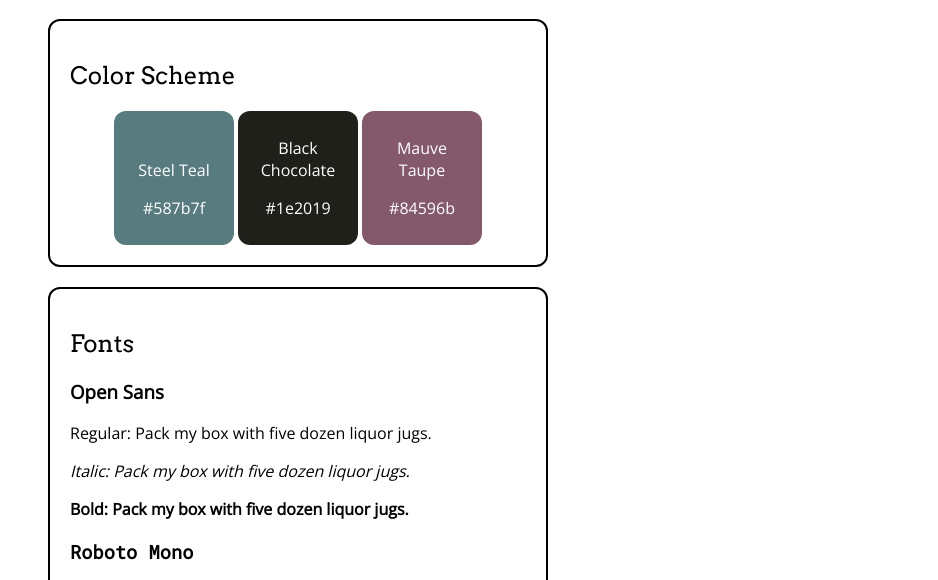
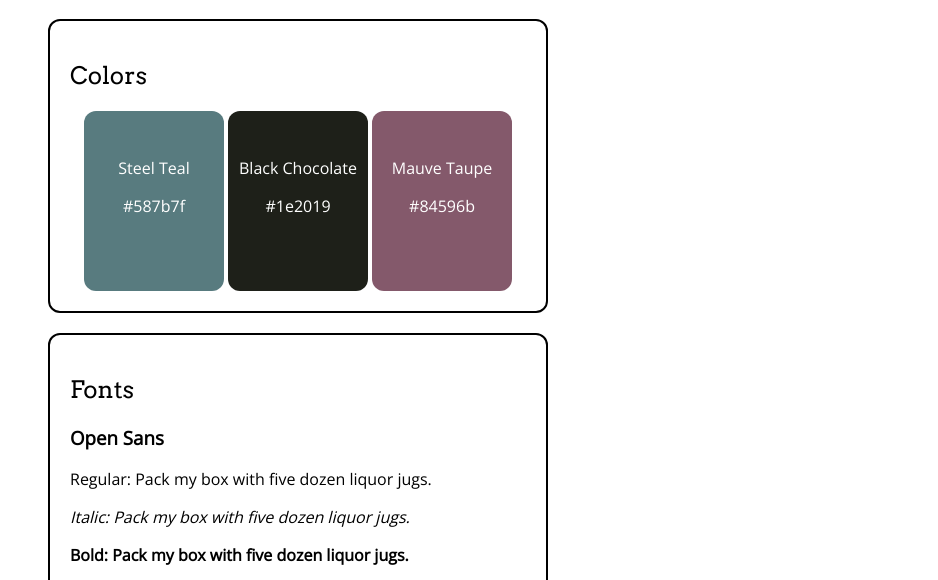
Before and after one commit to LucasVance/website-design-system, a plain HTML site: page index.html in a window 1280 px wide. Shown: the part 64-644 px from the top of the page, without its empty margins (342-1280 px from the left). Drawn offline with nearby package versions, Linux system fonts and the light colour scheme.

Commit message:
Changed color boxes

```diff
--- a/index.html
+++ b/index.html
@@ -27,11 +27,11 @@
         <h1>Website Design System</h1>
 
         <div class="container">
-            <h2>Color Scheme</h2>
+            <h2>Colors</h2>
 
             <div id="colors">
                 <div class="color-display steel-teal">
-                    <p class="color-label"><br class="hidden">Steel Teal</p>
+                    <p class="color-label">Steel Teal</p>
                     <p class="color-code">#587b7f</p>
                 </div>
 
--- a/resources/css/styles.css
+++ b/resources/css/styles.css
@@ -20,10 +20,11 @@
 
 .color-display {
     color: white;
-    margin: auto auto;
-    padding: 10px;
+    margin: auto;
+    padding: 30px 10px;
     display: inline-block;
-    width: 100px;
+    width: 120px;
+    height: 120px;
     text-align: center;
     border-radius: 12px;
 }
```
